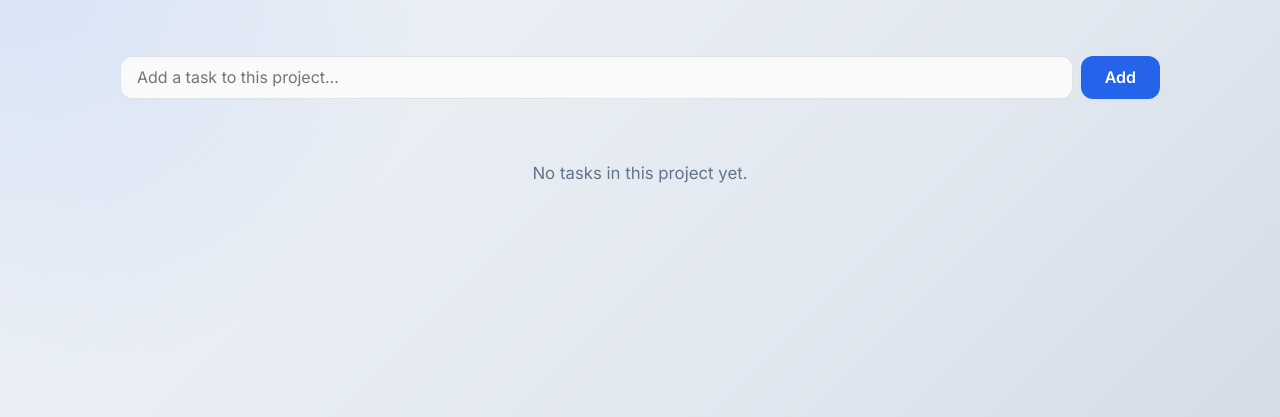
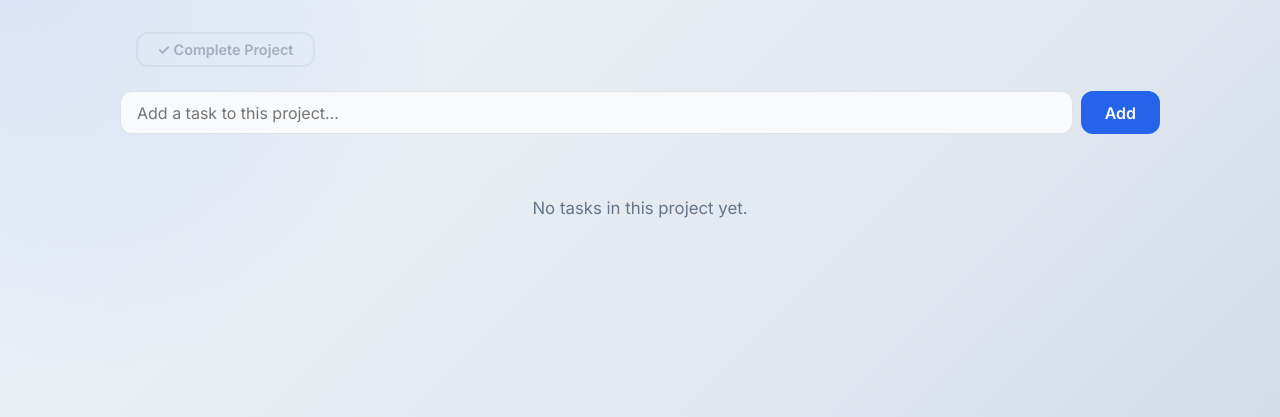
Before and after one commit to ni/GTD-TODOs, a FastAPI app: template app/templates/project_detail.html in a window 1280 px wide. Shown: the part 57-474 px from the top of the page. Run offline with FastAPI, Linux system fonts and the light colour scheme; the template is opened without the code that fills it, so the values that code supplies are empty; parts of the project's set-up code (start-up, migrations or seed data) failed here and were passed over.

Commit message:
feat: add project completion with open-task guard (#8)
Model:
- Add `completed_at` nullable datetime column to the Project model.
- Add lightweight SQLite schema migration in `init_db` that runs
  `ALTER TABLE projects ADD COLUMN completed_at` on existing databases
  when the column is missing, preventing 500 errors on upgrade.

Service layer:
- `can_complete_project()` returns True only when every task under the
  project has status "done" (or the project has no tasks).
- `complete_project()` sets `completed_at` and `updated_at` if and only
  if `can_complete_project()` passes; returns None otherwise.

Routes:
- `POST /projects/{project_id}/complete` marks a project complete,
  returning 404 when the project doesn't exist or has open tasks.
- Project detail view now passes `can_complete` to the template.

Templates:
- Project detail page shows a "✓ Complete Project" button next to the
  title. The button is grayed out and disabled (`btn-disabled`) when
  uncompleted tasks remain. After completion, a "Completed" badge is
  shown instead of the button.
- Projects list shows a "Completed" badge and dims completed projects
  with the `project-completed` class.

CSS:
- Add `.project-heading` with `margin-bottom: 1.5rem` to prevent the
  title's descenders from colliding with the quick-add input.
- Add styles for `.btn-complete-project`, `.btn-disabled`,
  `.badge-completed`, and `.project-completed`.

Tests (12 new):
- Service tests: `can_complete_project` with no tasks, all done, and
  open tasks; `complete_project` success, blocked, and not-found.
- Route/template tests: disabled button with open tasks, enabled button
  when all done or no tasks, POST success and blocked-returns-404,
  completed badge on detail and list pages.

Co-authored-by: Taylor Riché <taylor.riche@emerson.com>

```diff
--- a/app/models.py
+++ b/app/models.py
@@ -35,6 +35,7 @@ class Project(SQLModel, table=True):
     created_at: datetime = Field(default_factory=utc_now, nullable=False)
     updated_at: datetime = Field(default_factory=utc_now, nullable=False)
     archived_at: datetime | None = None
+    completed_at: datetime | None = None
 
 
 class Task(SQLModel, table=True):
--- a/app/static/app.css
+++ b/app/static/app.css
@@ -652,6 +652,55 @@ h1 {
   margin: -0.75rem 0 1.5rem;
 }
 
+/* --- Project completion --- */
+
+.project-heading {
+  display: flex;
+  align-items: center;
+  gap: 1rem;
+  flex-wrap: wrap;
+  margin-bottom: 1.5rem;
+}
+
+.project-heading h1 {
+  margin-bottom: 0;
+}
+
+.btn-complete-project {
+  padding: 0.45rem 1.2rem;
+  border: 2px solid var(--accent);
+  border-radius: var(--radius);
+  background: none;
+  color: var(--accent);
+  font-size: 0.9rem;
+  font-weight: 600;
+  font-family: inherit;
+  cursor: pointer;
+  white-space: nowrap;
+}
+
+.btn-complete-project:hover:not(.btn-disabled) {
+  background: var(--accent);
+  color: #fff;
+}
+
+.btn-complete-project.btn-disabled {
+  border-color: var(--line);
+  color: var(--muted);
+  opacity: 0.5;
+  cursor: not-allowed;
+}
+
+.badge-completed {
+  background: #dcfce7;
+  color: #166534;
+  font-weight: 600;
+}
+
+.project-completed {
+  opacity: 0.6;
+}
+
 /* --- Legacy hero (index.html) --- */
 
 .hero {
--- a/app/templates/inbox.html
+++ b/app/templates/inbox.html
@@ -37,7 +37,7 @@
     {% endfor %}
   </ul>
   {% else %}
-  <p class="empty-state">Your inbox is empty. Capture a task above!</p>
+  <p class="empty-state">Your inbox is empty.</p>
   {% endif %}
 </section>
 {% endblock %}
--- a/app/templates/project_detail.html
+++ b/app/templates/project_detail.html
@@ -4,7 +4,18 @@
 
 {% block content %}
 <section class="page-project-detail">
-  <h1>{{ project.name }}</h1>
+  <div class="project-heading">
+    <h1>{{ project.name }}</h1>
+    {% if project.completed_at %}
+    <span class="badge badge-completed">Completed</span>
+    {% else %}
+    <form class="inline-form" action="/projects/{{ project.id }}/complete" method="post">
+      <button type="submit" class="btn-complete-project{% if not can_complete %} btn-disabled{% endif %}" {% if not can_complete %}disabled title="Complete all tasks first"{% else %}title="Complete project"{% endif %}>
+        &#x2713; Complete Project
+      </button>
+    </form>
+    {% endif %}
+  </div>
   {% if project.description %}
   <p class="project-description">{{ project.description }}</p>
   {% endif %}
--- a/app/templates/projects_list.html
+++ b/app/templates/projects_list.html
@@ -14,7 +14,7 @@
   {% if projects %}
   <ul class="project-list">
     {% for project in projects %}
-    <li class="project-item">
+    <li class="project-item{% if project.completed_at %} project-completed{% endif %}">
       <a href="/projects/{{ project.id }}" class="project-link">
         <span class="project-name">{{ project.name }}</span>
         {% if project.description %}
@@ -22,10 +22,14 @@
         {% endif %}
       </a>
       <div class="project-meta">
+        {% if project.completed_at %}
+        <span class="badge badge-completed">Completed</span>
+        {% else %}
         {% set c = counts.get(project.id, {"open": 0, "due_today": 0}) %}
         <span class="badge badge-count">{{ c.open }} open</span>
         {% if c.due_today > 0 %}
         <span class="badge badge-due">{{ c.due_today }} due today</span>
+        {% endif %}
         {% endif %}
       </div>
     </li>
--- a/app/templates/today.html
+++ b/app/templates/today.html
@@ -65,7 +65,7 @@
   {% endif %}
 
   {% if not overdue and not due_today %}
-  <p class="empty-state">Nothing due today — you're all clear!</p>
+  <p class="empty-state">Nothing due today—you're all clear!</p>
   {% endif %}
 </section>
 {% endblock %}
```
Also changed, not shown: app/db.py (+22 -2 lines), app/routes/pages.py (+15 -0 lines), app/services/project_service.py (+27 -0 lines), tests/test_project_service.py (+57 -0 lines), tests/test_today_and_projects.py (+69 -2 lines).
